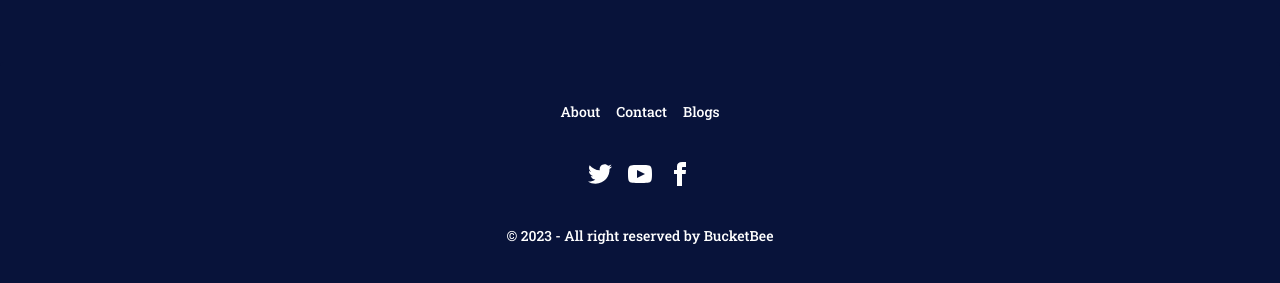
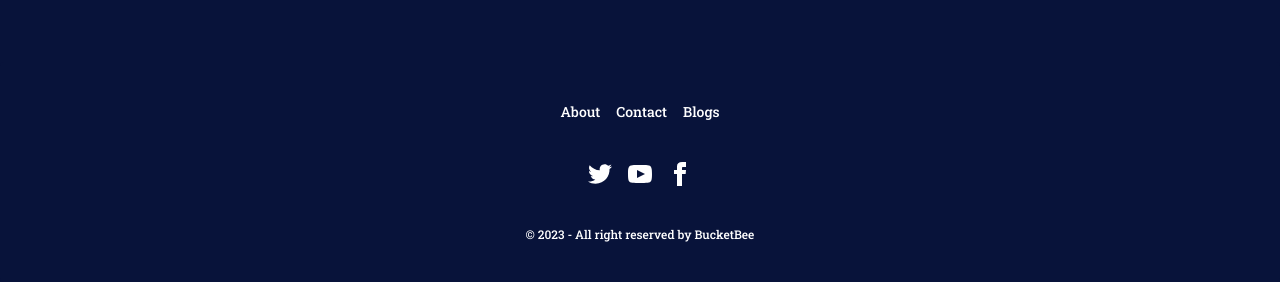
Before and after one commit to avideb24/bucketBee-client, a React (Vite) app: page / in a window 1280 px wide. Shown: the part 915-1198 px from the top of the page. Built offline with nearby package versions, Linux system fonts and the light colour scheme; no server answers.

Commit message:
responsive  added to blogdetailpage and footer

```diff
--- a/src/components/BlogDetails.jsx
+++ b/src/components/BlogDetails.jsx
@@ -69,9 +69,9 @@ const BlogDetails = () => {
     return (
         <div className="max-w-7xl mx-auto">
             <NavBar></NavBar>
-            <div className="p-6 mx-5 bg-[#283669] rounded-md my-10">
+            <div className="p-6 mx-5 bg-[#283669] rounded-md my-5 sm:my-10 text-sm sm:text-md">
                 <div className="text-center mb-6">
-                    <h2 className="text-3xl text-yellow-500 font-bold mb-2">{title}</h2>
+                    <h2 className="text-2xl sm:text-3xl text-yellow-500 font-bold mb-2">{title}</h2>
                     <p className="max-w-md mx-auto">{shortDescription}</p>
                 </div>
                 <div>
@@ -99,11 +99,11 @@ const BlogDetails = () => {
                     {
                         loggedUser?.userEmail === userEmail
                             ?
-                            <p>You Can&apos;t Comment On Your Own Blog.</p>
+                            <p className="text-red-600">You Can&apos;t Comment On Your Own Blog.</p>
                             :
-                            <div>
+                            <div className="max-w-lg">
                                 <form onSubmit={handleComment} className="flex items-end gap-4 mt-6">
-                                    <textarea className="bg-white text-black rounded-md outline-none p-3" name="commentBox" id="" cols="50" rows="10" placeholder="Leave A Comment..."></textarea>
+                                    <textarea className="bg-white text-black rounded-md outline-none p-3 w-full" name="commentBox"  placeholder="Leave A Comment..."></textarea>
                                     <input className="bg-yellow-500 px-4 py-2 rounded-md text-black cursor-pointer h-10" type="submit" value="Comment" />
                                 </form>
                             </div>
--- a/src/components/Footer.jsx
+++ b/src/components/Footer.jsx
@@ -1,7 +1,7 @@
 
 const Footer = () => {
     return (
-        <div>
+        <div className="text-md sm:text-lg">
             <footer className="footer footer-center p-10 bg-[#08133a] text-white rounded">
                 <nav className="grid grid-flow-col gap-4">
                     <button to='/about'>About</button>
@@ -16,7 +16,7 @@ const Footer = () => {
                     </div>
                 </nav>
                 <aside>
-                <p>© 2023 - All right reserved by BucketBee</p>
+                    <p className="text-xs sm:text-md">© 2023 - All right reserved by BucketBee</p>
                 </aside>
             </footer>
         </div>
```
Lines whose indentation alone changed are shown as unchanged.
